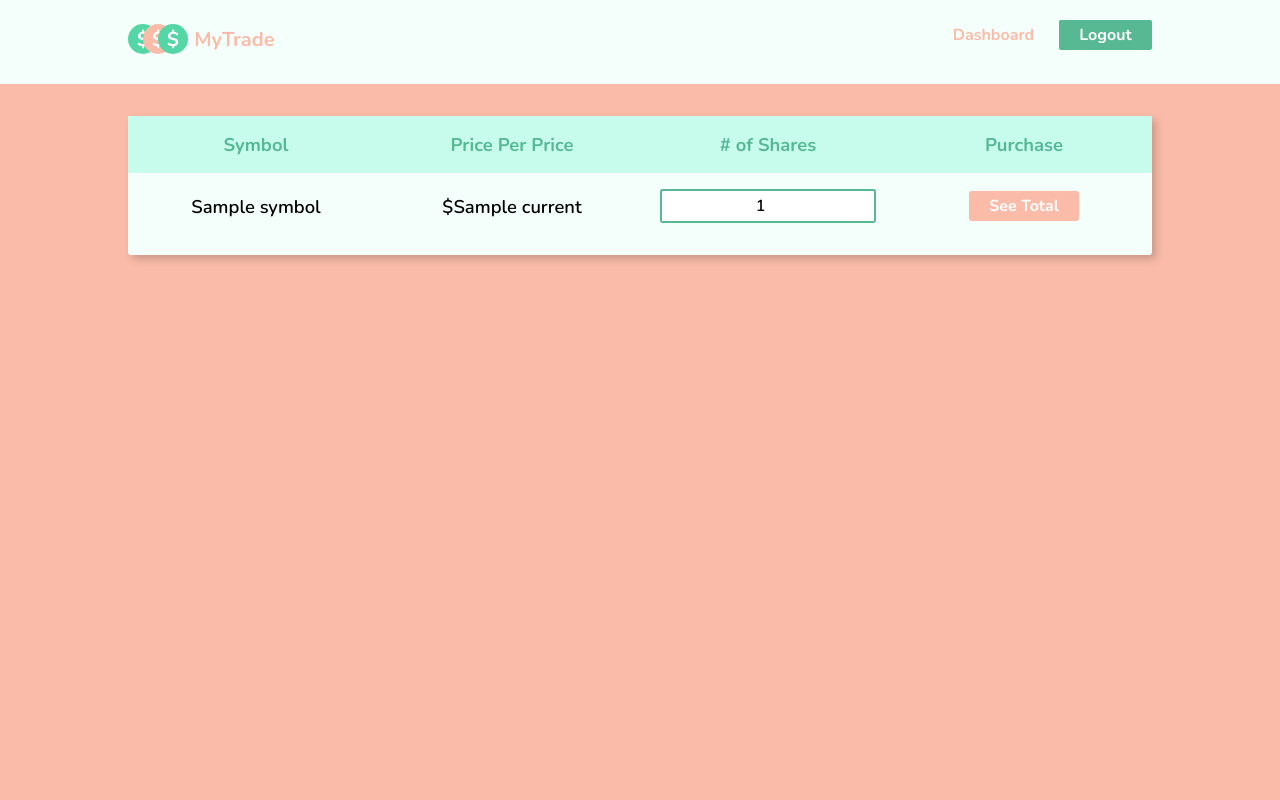
After one commit to connorskorburg/My-Trade, a Django app: template app/templates/sell.html in a window 1280 px wide. The commit adds this page. Run offline with Django 3.2, Linux system fonts and the light colour scheme; the template is opened without the code that fills it: most values are stand-ins (such as "Sample title", 1, 10 or a date in 2020).

Commit message:
added sell stock page

```diff
--- a/app/static/css/style.css
+++ b/app/static/css/style.css
@@ -132,7 +132,7 @@ html, body{
     background-color: var(--bgColor);
     z-index: 10;
     position: fixed;
-    z-index: 125323;
+    z-index: 125;
     padding: 1.5rem 0;
     display: flex;
     width: 100%;
@@ -172,7 +172,7 @@ html, body{
   height: 100%;
   background-color: rgba(0,0,0,0.3);
   position: fixed;
-  z-index: 2134124234;
+  z-index: 213;
 }
   .login-form, .register-form {
     width: 90%;
@@ -646,6 +646,7 @@ html, body{
     }
 
 
+
 @media screen and (min-width:450px){
   .login-form, .register-form {
     width: 400px;
--- /dev/null
+++ b/app/templates/sell.html
@@ -0,0 +1,87 @@
+<!DOCTYPE html>
+<html lang="en">
+<head>
+  <meta charset="UTF-8">
+  <meta name="viewport" content="width=device-width, initial-scale=1.0">
+  <title>MyTrade</title>
+  {% load static %}
+  <link href="https://fonts.googleapis.com/css2?family=Nunito:wght@600;700&display=swap" rel="stylesheet">
+  <link rel="stylesheet" href="{% static 'css/style.css' %}">
+</head>
+<body class="bg-secondary">
+  <!-- nav and hero content container -->
+  <!-- top navigation -->
+  <nav class="top-nav">
+    <!-- nav logo -->
+    <nav class="nav-left">
+
+      <img src="../static/images/logo.svg" alt="Logo">
+      <h1>MyTrade</h1>
+
+    </nav>
+
+    <!-- navigation links -->
+    <nav class="nav-right-dash">
+      <a href="/dashboard" class="btn nav-link">Dashboard</a>
+      <a class="btn btn-primary" href="#">Logout</a>
+
+    </nav>
+
+  </nav>
+
+
+  <input type="hidden" value="{{ results }}" id="results">
+  <input type="hidden" value="{{ current }}" id="current">
+  <input type="hidden" value="{{ symbol }}" id="symbol">
+
+  <main id="search-results" class="container">
+
+    <table id="search-table" class="table">
+      <thead>
+        <th>Symbol</th>
+        <th>Price Per Price</th>
+        <th># of Shares</th>
+        <th>Purchase</th>
+      </thead>
+      <tbody>
+        <td>{{ symbol }}</td>
+        <td>${{ current }}</td>
+        <td>
+          <input id="shares" type="number" value="1"  min="1" onkeyup="this.value=this.value.replace(/[^0-9]/g,'');">
+        </td>
+        <td>
+          <button id="toggleTotal" class="btn btn-secondary">See Total</button>
+        </td>
+      </tbody>
+    </table>
+
+    <section id="total-section">
+      <table id="total-table" class="table">
+        <thead>
+          <th>Symbol</th>
+          <th>Total Price</th>
+          <th># of Shares</th>
+          <th>Account Balance</th>
+          <th>Total</th>
+        </thead>
+        <tbody>
+          <td>{{ symbol }}</td>
+          <td><span>$</span><span id="total-price"></span></td>
+          <td id="total-shares">1</td>
+          <td><span>$</span><span id="total-balance">1300.00</span></td>
+          <td>
+            <button id="toggleTotal" class="btn btn-secondary">See Total</button>
+          </td>
+        </tbody>
+      </table>
+      <div class="btn-table-container">
+        <button class="btn btn-xl btn-primary">Confirm Purchase</button>
+      </div>
+    </section>
+
+
+  </main>
+
+  <script src="{% static 'js/stockToggler.js' %}"></script>
+</body>
+</html>
--- a/app/urls.py
+++ b/app/urls.py
@@ -6,4 +6,5 @@ urlpatterns = [
     path('dashboard', views.dashboard),
     path('search', views.search),
     path('trades', views.trades),
+    path('sell', views.sell),
 ]
```
Also changed, not shown: app/templates/trades.html (+8 -0 lines), app/views.py (+12 -0 lines).
